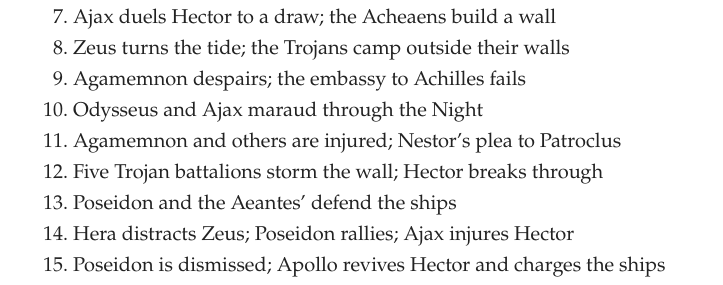
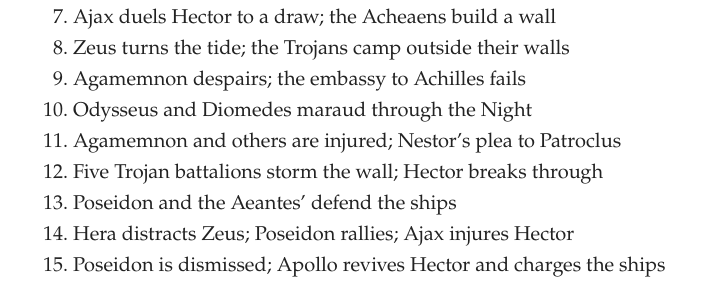
Before and after one commit to artsandmetaphysics/goodlifeodyssey, a Jekyll site: the page built from _documents/the-iliad.md, in a window 1280 px wide and 900 px high, scrolled down 436 px. Shown: the part 159-444 px from the top of the window, without its empty margins (267-990 px from the left). Built offline with Jekyll 4.4.1, drawn with Linux system fonts in a browser that asks for light colours.

Commit message:
Fix mistake

```diff
--- a/_documents/the-iliad.md
+++ b/_documents/the-iliad.md
@@ -25,7 +25,7 @@ The poem is about 16,000 lines of hexameter verse in the ancient Greek, and is s
 7. Ajax duels Hector to a draw; the Acheaens build a wall
 8. Zeus turns the tide; the Trojans camp outside their walls
 9. Agamemnon despairs; the embassy to Achilles fails
-10. Odysseus and Ajax maraud through the Night
+10. Odysseus and Diomedes maraud through the Night
 11. Agamemnon and others are injured; Nestor’s plea to Patroclus
 12. Five Trojan battalions storm the wall; Hector breaks through
 13. Poseidon and the Aeantes’ defend the ships
```
Also changed, not shown: documents/the-iliad.md (+1 -1 lines).
